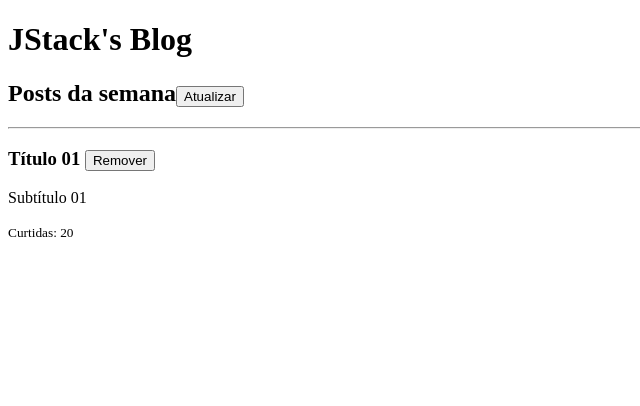
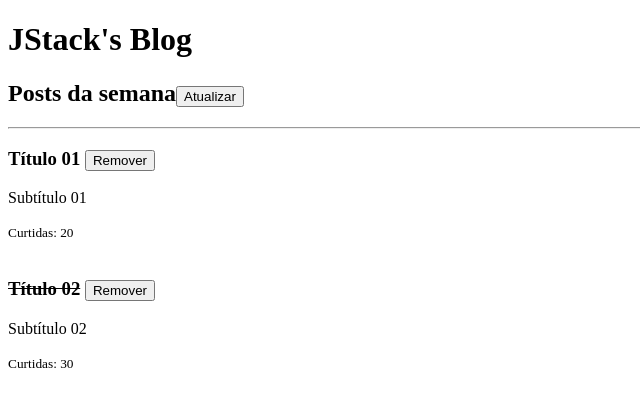
Before and after one commit to matheus-alpe/react-fundamentals, a React app: page / in a window 1280 px wide. Shown: the top 406 px of the page, without its empty margins (0-640 px from the left). Built offline with nearby package versions, Linux system fonts and the light colour scheme.

Commit message:
feat: conditional rendering

```diff
--- a/src/App.js
+++ b/src/App.js
@@ -9,7 +9,15 @@ function App() {
       id: Date.now(),
       title: 'Título 01',
       subtitle: 'Subtítulo 01',
-      likes: 20
+      likes: 20,
+      read: false
+    },
+    {
+      id: Date.now() + 1,
+      title: 'Título 02',
+      subtitle: 'Subtítulo 02',
+      likes: 30,
+      read: true
     },
   ])
 
@@ -19,7 +27,8 @@ function App() {
         id: Date.now(),
         title: `Título ${String(prevPostsState.length + 1).padStart(2, '0')}`,
         subtitle: `Subtítulo ${String(prevPostsState.length + 1).padStart(2, '0')}`,
-        likes: 50
+        likes: 50,
+        read: false
       }
 
       return [...prevPostsState, newPost]
--- a/src/components/Post.js
+++ b/src/components/Post.js
@@ -5,7 +5,9 @@ export function Post({ post = {}, likes, onRemove }) {
   return (
     <>
       <article>
-        <h3>{post.title} <button onClick={() => onRemove(post.id)}>Remover</button></h3>
+        <h3>
+          {post.read ? <s>{post.title}</s> : post.title} <button onClick={() => onRemove(post.id)}>Remover</button>
+        </h3>
         <p>{post.subtitle}</p>
         <small>Curtidas: {post.likes}</small>
       </article>
@@ -20,5 +22,6 @@ Post.propTypes = {
     title: PropTypes.string.isRequired,
     subtitle: PropTypes.string.isRequired,
     likes: PropTypes.number.isRequired,
+    read: PropTypes.bool.isRequired,
   }).isRequired,
 }
```
